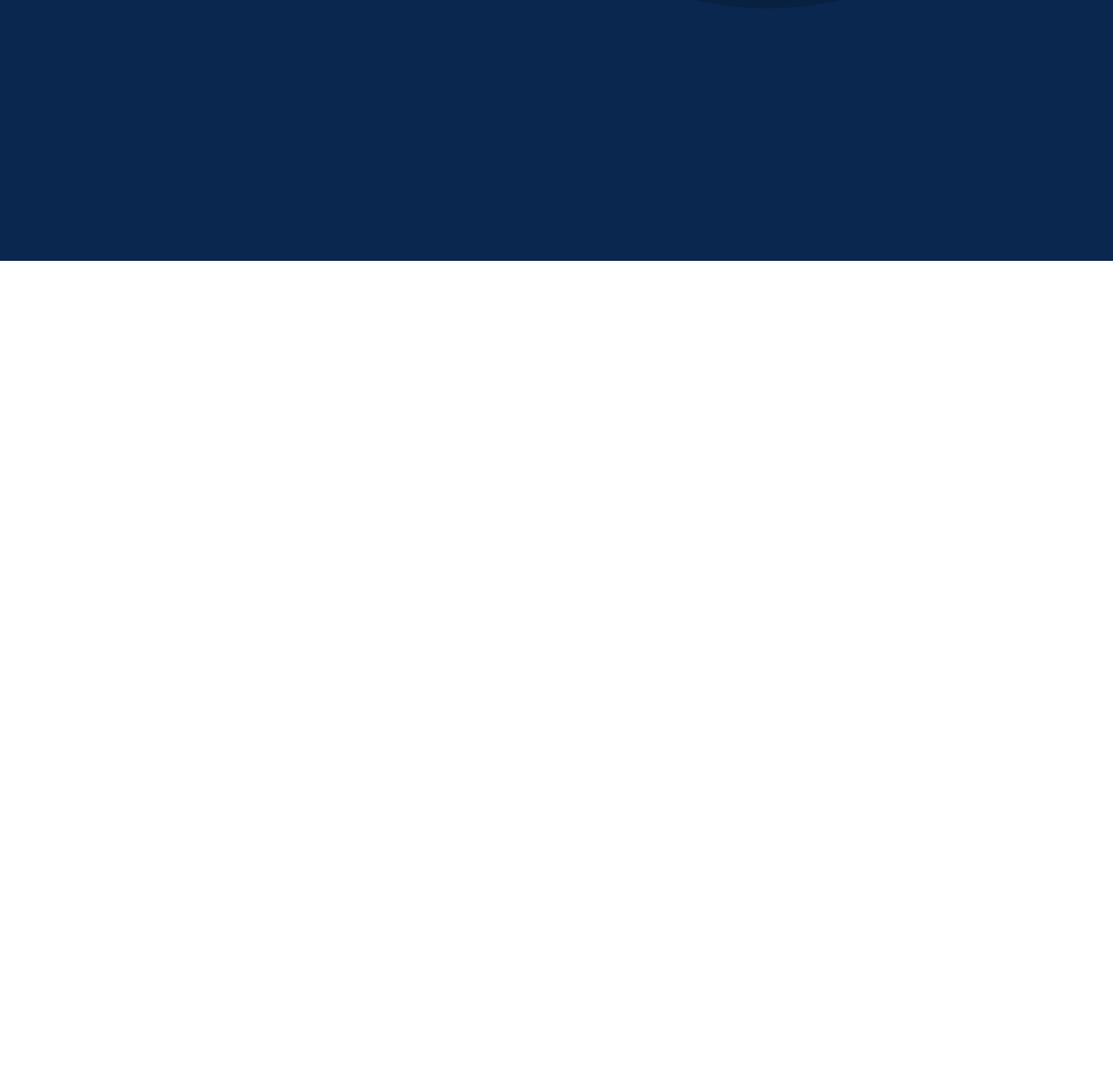
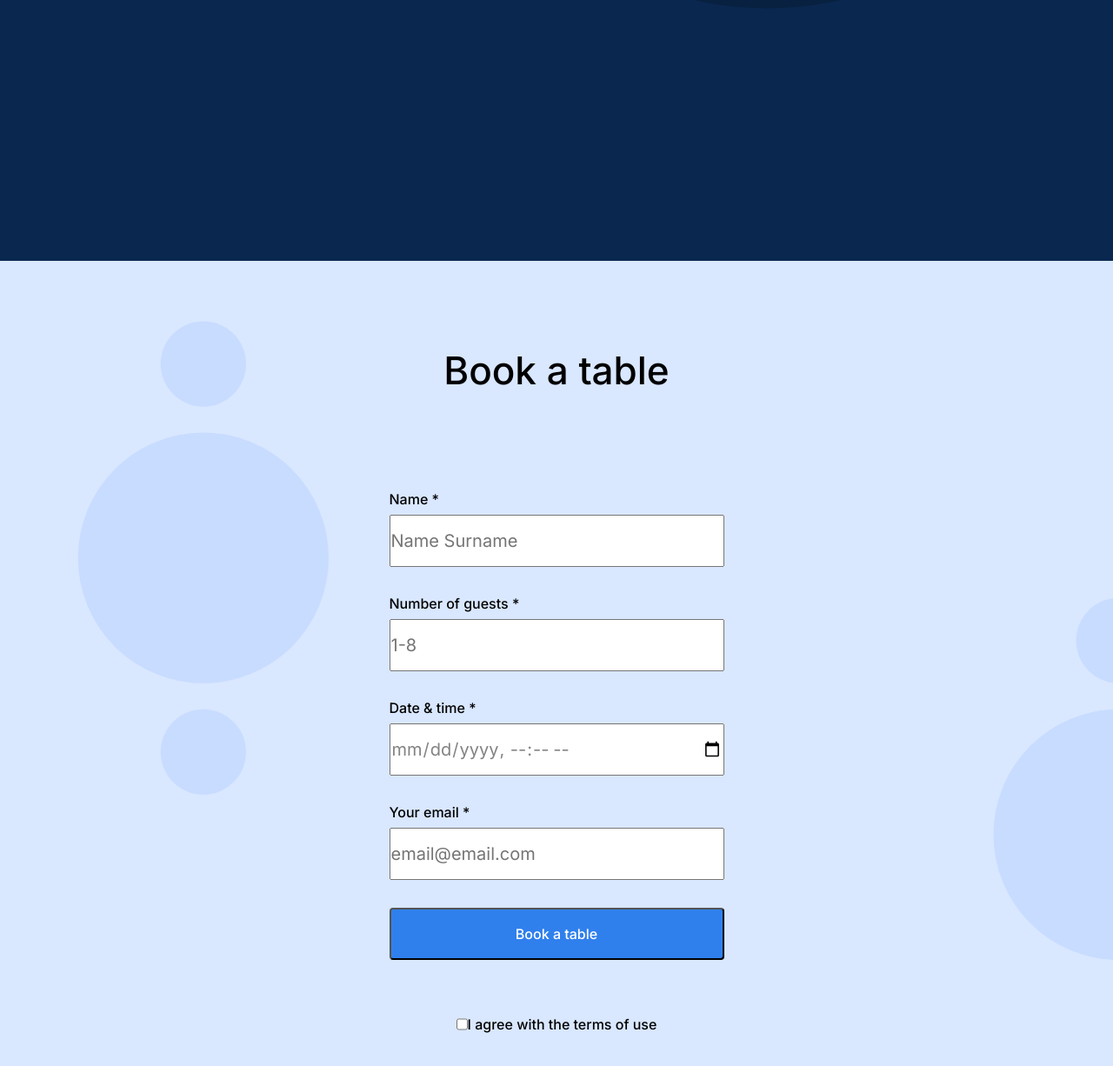
Before and after one commit to Oaxalco/se_project_coffeeshop, a plain HTML site: page index.html in a window 1280 px wide. Shown: the part 1756-2982 px from the top of the page at 87% size. Before the commit the page ends 2056 px from the top, so only its background shows below. Drawn offline with Linux system fonts and the light colour scheme.

Commit message:
New update for my project

```diff
--- a/index.html
+++ b/index.html
@@ -91,6 +91,48 @@ rel="stylesheet">
                 </div>
           </section>
           <section class="reservation" id="book">
+            <h2 class="reservation__title">Book a table</h2>
+            <form class="reservation__form form">
+                <fieldset class="form__fieldset">
+                    <label for="name" class="form__label">Name * <input type="text" class="form__input"
+                        id="name" name="name"
+                        placeholder="Name Surname"
+                        required
+                        />
+                    </label>
+                    <label for="number" class="form__label">Number of guests * <input type="number" min="1" max="8"
+                        class="form__input"
+                        placeholder="1-8"
+                        id="number"
+                        name="number-of-guests"
+                        required
+                        />
+                    </label>
+                    <label for="date" class="form__label">Date & time * <input type="datetime-local" class="form__input"
+                        id="date"
+                        name="date-time"
+                        required
+                        />
+                     </label>
+                    <label for="email" class="form__label">Your email * <input type="email"
+                        class="form__input"
+                        id="email"
+                        name="email"
+                        placeholder="email@email.com"
+                        required/>
+                     </label>
+                </fieldset>
+                    <button type="submit" class="form__button">Book a table</button>
+                    <label for="agree" class="form__label form__label_type_checkbox">
+                        <input type="checkbox"
+                        class="form__input-checkbox"
+                        name="agree"
+                        id="agree"
+                        />
+                        I agree with the terms of use
+                    </label>
+            </form>
+
 
           </section>
           <section class="menu" id="menu">
--- a/pages/index.css
+++ b/pages/index.css
@@ -159,3 +159,91 @@
     font-size: 20px;
     line-height: 30px;
   }
+
+  .reservation{
+    background-color: #D9E7FF;
+    background-image: url(../images/background_reservation.svg);
+    background-size: cover;
+    padding: 100px 0 120px;
+  }
+
+  .reservation__title{
+    margin: 0 0 80px;
+    text-align: center;
+    font-family: Inter;
+    font-style: normal;
+    font-weight: 500;
+    font-size: 44px;
+    line-height: 52px;
+  }
+
+  .reservation__form{
+    margin: 0 auto;
+
+  }
+
+  .form{
+    max-width: 385px;
+  }
+
+  .form__fieldset{
+    padding: 0;
+    margin:0;
+    border: none;
+  }
+
+  .form__label{
+    margin-top: 32px;
+    display: block;
+    font-family: Inter;
+    font-style: normal;
+    font-weight: 500;
+    font-size: 16px;
+    line-height: 20px;
+  }
+
+  .form__label_type_checkbox{
+    display: flex;
+    justify-content: center;
+  }
+
+  .form__input{
+    display: block;
+    width: 100%;
+    height:60px;
+    margin-top:8px;
+    padding: 0;
+    box-sizing: border-box;
+    font-family: Inter;
+    font-style: normal;
+    font-weight: normal;
+    font-size: 20px;
+    line-height: 30px;
+    color: #838383;
+  }
+
+  .form__button{
+    width: 100%;
+    height: 60px;
+    padding:0;
+    margin:32px 0 32px;
+    font-family: Inter;
+    font-style: normal;
+    font-weight: 500;
+    font-size: 16px;
+    line-height: 20px;
+    background-color: #2F80ED;
+    color: #ffffff;
+    border-radius: 4px;
+  }
+  .form__button:hover{
+    opacity: 70%;
+    transition: transform 0.5 ease-in-out;
+  }
+
+  form__input-checkbox{
+    width: 20px;
+    height: 20px;
+    gap: 12px;
+    border-radius: 2px;
+  }
```
